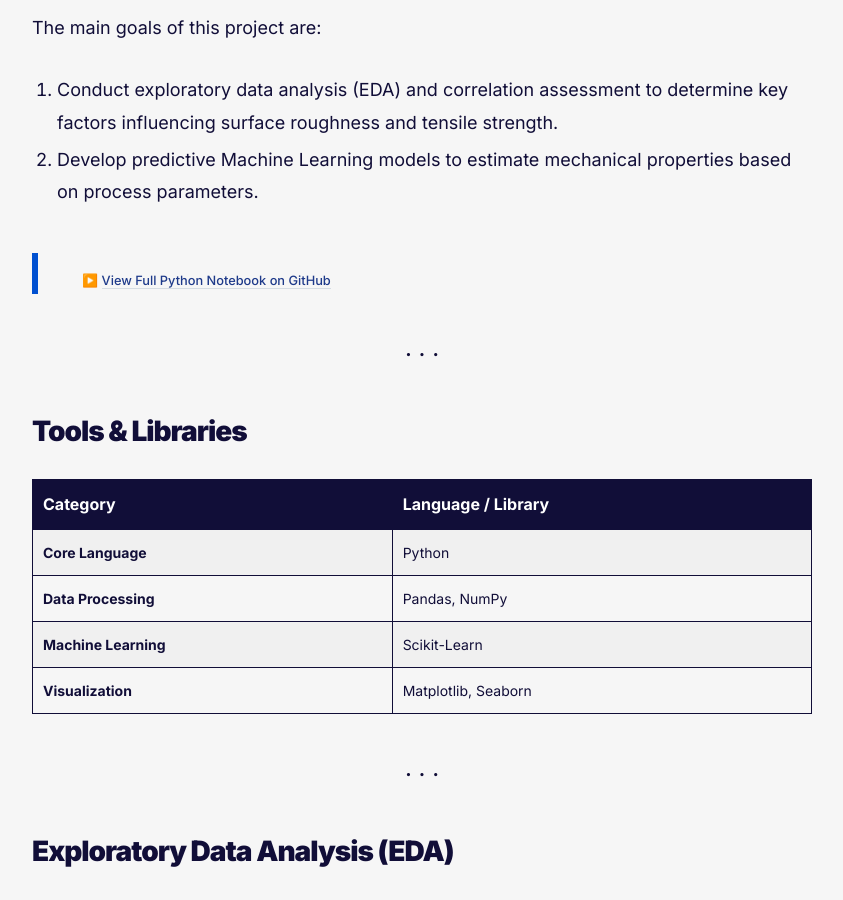
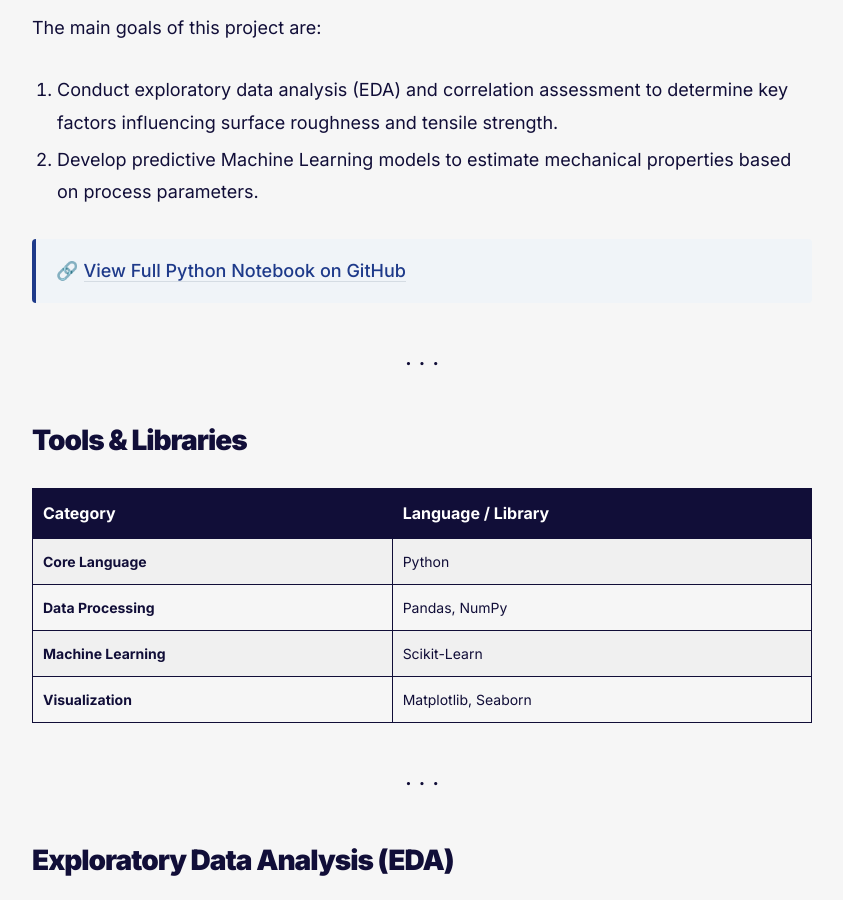
Before and after one commit to gcasarin/gcasarin.github.io, a Jekyll site: the page built from docs/_projects/3d_printing_analysis.md, in a window 1280 px wide and 900 px high, scrolled down 657 px. Shown: the whole window, without its empty margins (218-1061 px from the left). Built offline with Jekyll 4.4.1, drawn with Linux system fonts in a browser that asks for light colours.

Commit message:
Improve link formatting for GitHub notebook
Updated link formatting for the Python notebook reference.

```diff
--- a/docs/_projects/3d_printing_analysis.md
+++ b/docs/_projects/3d_printing_analysis.md
@@ -22,7 +22,8 @@ The main goals of this project are:
 1. Conduct exploratory data analysis (EDA) and correlation assessment to determine key factors influencing surface roughness and tensile strength.
 2. Develop predictive Machine Learning models to estimate mechanical properties based on process parameters.
 
-> <span style="font-size: 0.8rem;">▶️ **[View Full Python Notebook on GitHub](https://github.com/gcasarin/Python_Project-Data-Analysis-and-Predictive-Modeling-of-Mechanical-Properties-in-FDM-3D-Printing/blob/main/Data-Analysis-and-Predictive-Modeling-of-Mechanical-Properties-in-FDM-3D-Printing.ipynb)**</span>
+🔗 **[View Full Python Notebook on GitHub](https://github.com/gcasarin/Python_Project-Data-Analysis-and-Predictive-Modeling-of-Mechanical-Properties-in-FDM-3D-Printing/blob/main/Data-Analysis-and-Predictive-Modeling-of-Mechanical-Properties-in-FDM-3D-Printing.ipynb)**
+{: .blue-infobox}
 
 ---
 
```
